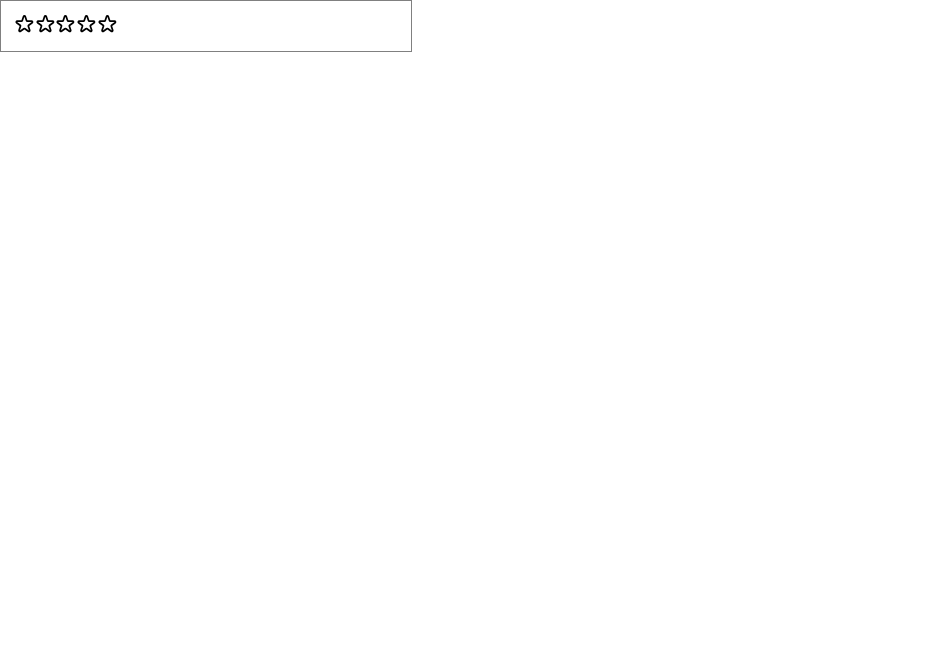
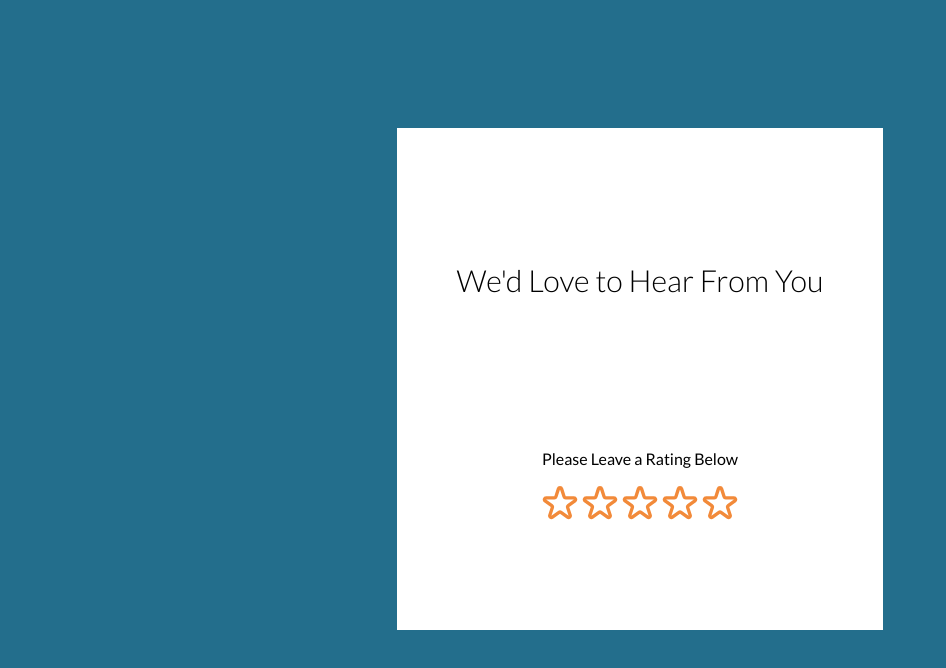
Before and after one commit to lukebergmann/rating-sasklander, a React (Create React App) app in the folder my-app/: page / in a window 1280 px wide. Shown: the top 668 px of the page, without its empty margins (0-946 px from the left). Built offline with nearby package versions, Linux system fonts and the light colour scheme.

Commit message:
Added in layout and styling to rating box

```diff
--- a/my-app/src/components/App.js
+++ b/my-app/src/components/App.js
@@ -19,6 +19,10 @@ function App() {
   return (
     <div className="App">
       <section className="RatingBox">
+        <p className="TopHeading">We'd Love to Hear From You</p>
+        <section className="BottomBox">
+          <p>Please Leave a Rating Below</p>
+          <section className="StarBox">
             {[1, 2, 3, 4, 5].map((index) => {
               return (
                 <RatingIcon
@@ -32,6 +36,8 @@ function App() {
               );
             })}
           </section>
+        </section>
+      </section>
     </div>
   );
 }
--- a/my-app/src/components/RatingIcon.js
+++ b/my-app/src/components/RatingIcon.js
@@ -13,9 +13,9 @@ function RatingIcon(props) {
   } = props;
   const fill = React.useMemo(() => {
     if (hoverRating >= index) {
-      return "yellow";
+      return "#F28A3A";
     } else if (!hoverRating && rating >= index) {
-      return "yellow";
+      return "#F28A3A";
     }
     return "none";
   }, [rating, hoverRating, index]);
--- a/my-app/src/components/StarIcon.js
+++ b/my-app/src/components/StarIcon.js
@@ -6,7 +6,7 @@ function StarIcon(props) {
     <svg
       class="width height"
       fill={fill}
-      stroke="currentColor"
+      stroke="#F28A3A"
       viewBox="0 0 24 24"
       xmlns="http://www.w3.org/2000/svg"
     >
--- a/my-app/src/index.css
+++ b/my-app/src/index.css
@@ -5,6 +5,7 @@ body {
     sans-serif;
   -webkit-font-smoothing: antialiased;
   -moz-osx-font-smoothing: grayscale;
+  background-color: #236E8C;
 }
 
 code {
--- a/my-app/src/styles/App.css
+++ b/my-app/src/styles/App.css
@@ -1,12 +1,35 @@
+@import url('https://fonts.googleapis.com/css2?family=Lato:wght@100;300;400&display=swap');
+
 .App {
   text-align: center;
+  display: flex;
+  justify-content: center;
 }
 
-.RatingBox{
+.RatingBox {
   display: flex;
-  justify-content: flex-start;
-  border: 1px solid grey;
+  font-family: 'Lato', sans-serif;
+  font-weight: 400;
+  flex-direction: column;
+  align-items: center;
+  margin-top: 10%;
+  justify-content: space-around;
   width: 30%;
-  height: 10%;
-  padding: 1%;
+  height: 400px;
+  padding: 4%;
+  background-color: white;
 }
+
+.RatingBox:hover {
+  box-shadow: 10px 10px 0 3px #f28a3a;
+  transition: all 0.6s ease;
+}
+
+.StarBox {
+  display: flex;
+}
+
+.TopHeading{
+  font-weight: 300;
+  font-size: 1.9em;
+}
--- a/my-app/src/styles/StarIcon.css
+++ b/my-app/src/styles/StarIcon.css
@@ -1,7 +1,7 @@
 .width {
-  width: 1.3em;
+  width: 2.5em;
 }
 
 .height {
-  height: 1.3em;
+  height: 2.5em;
 }
```
Lines whose indentation alone changed are shown as unchanged.
